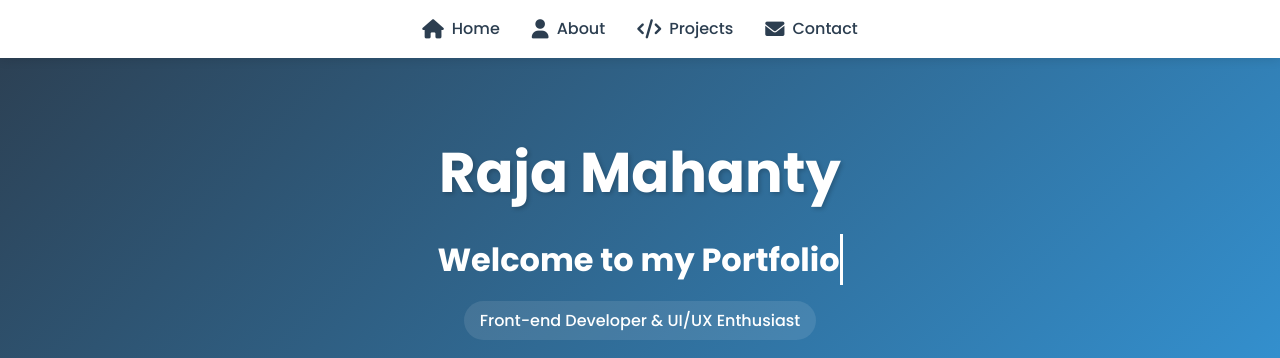
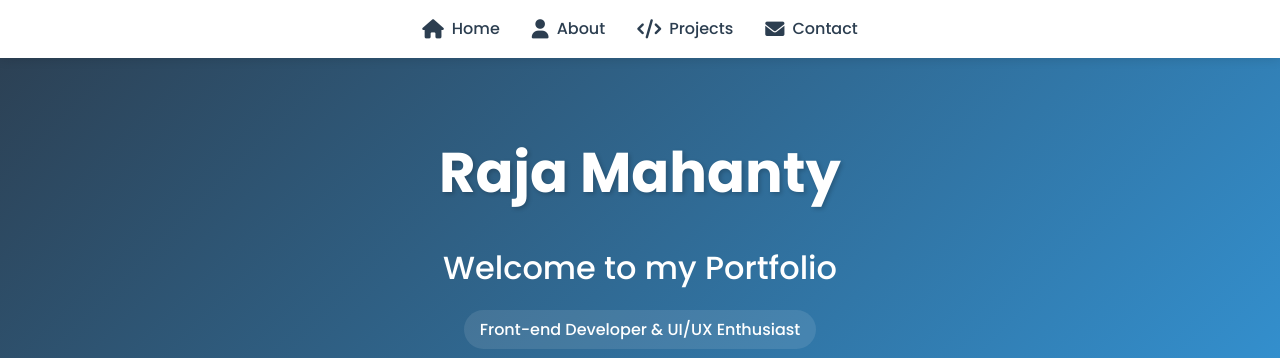
Before and after one commit to RajaMahanty/responsive-website-internship-day-4, a plain HTML site: page index.html in a window 1280 px wide. Shown: the top 358 px of the page. Drawn offline with nearby package versions, Linux system fonts and the light colour scheme.

Commit message:
removed excess effects on the text 'Welcome to my Portfoloo'

```diff
--- a/styles.css
+++ b/styles.css
@@ -155,14 +155,29 @@ nav a i {
     text-shadow: 2px 2px 4px rgba(0, 0, 0, 0.2);
 }
 
+.typing-text {
+    display: flex;
+    justify-content: center;
+    margin: 1.5rem 0;
+}
+
 .typing-text h3 {
     font-size: 2rem;
-    margin-bottom: 1rem;
-    display: inline-block;
-    border-right: 3px solid var(--white);
-    animation: typing 3.5s steps(30, end), blink-caret 0.75s step-end infinite;
-    white-space: nowrap;
-    overflow: hidden;
+    color: var(--white);
+    font-weight: 500;
+    opacity: 0;
+    animation: fadeIn 1s ease-out forwards;
+}
+
+@keyframes fadeIn {
+    from {
+        opacity: 0;
+        transform: translateY(20px);
+    }
+    to {
+        opacity: 1;
+        transform: translateY(0);
+    }
 }
 
 .highlight {
```
